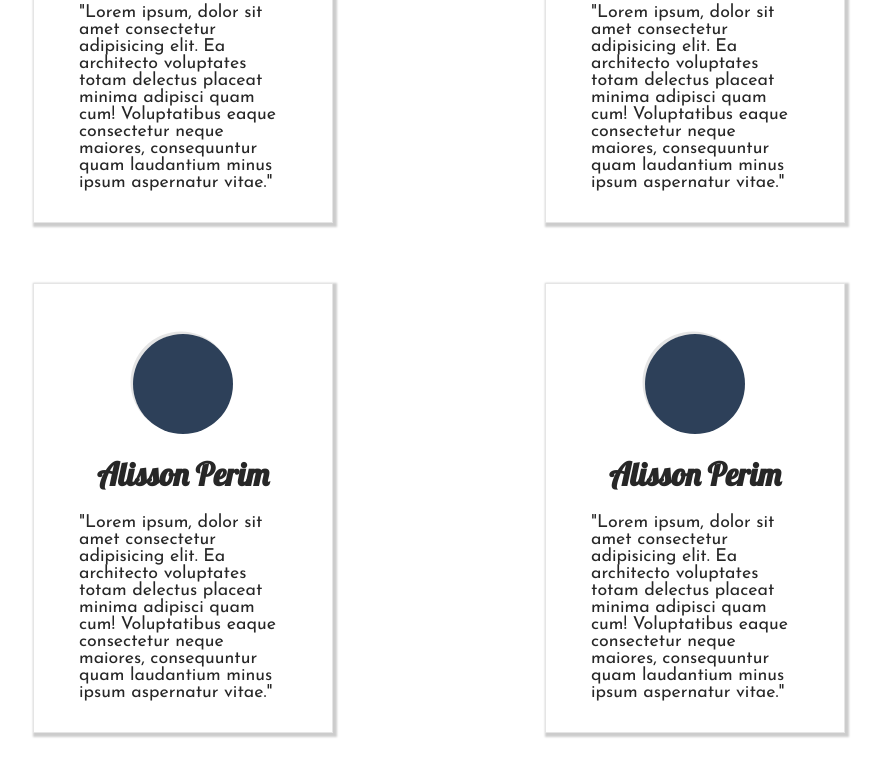
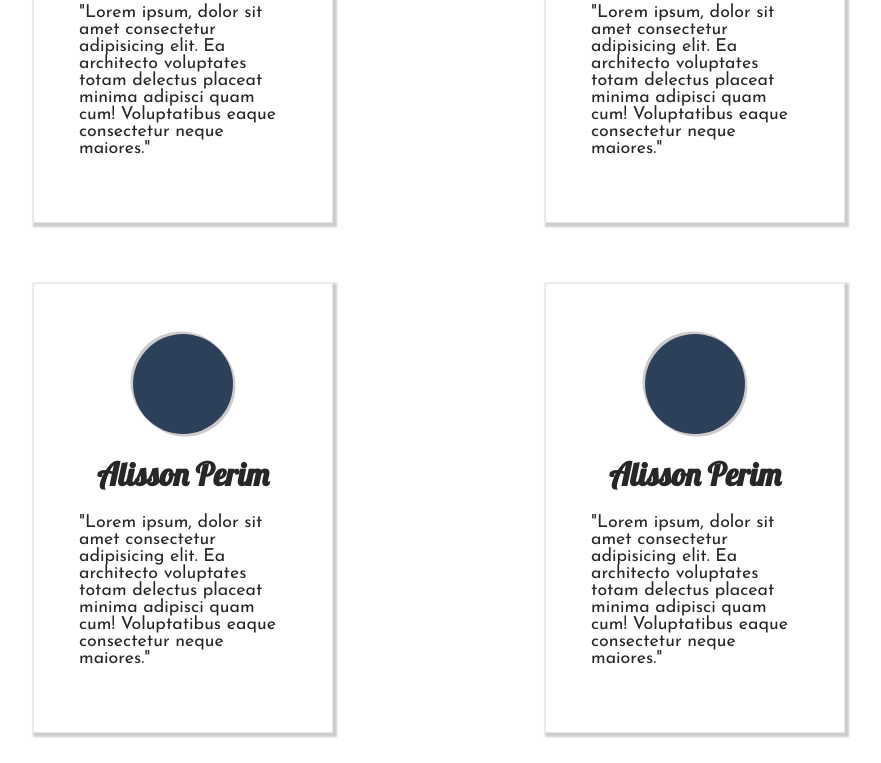
Before and after one commit to alissonperim/html_css_js, a plain HTML site: page CardsComments/index.html in a window 1280 px wide. Shown: the part 257-1020 px from the top of the page, without its empty margins (201-1082 px from the left). Drawn offline with Linux system fonts and the light colour scheme.

Commit message:
Pequenas alterações no CSS

```diff
--- a/CardsComments/css/cards.css
+++ b/CardsComments/css/cards.css
@@ -39,8 +39,8 @@
     background-color:var(--azul-escuro);
     margin: 50px auto 0 auto;
     border-radius: 50%;
-    box-shadow: 2px 2px 0.5px 0.5px rgba(0, 0, 0, 0.1);
-    box-shadow: -2px -2px 0.5px 0.5px rgba(0, 0, 0, 0.1);
+    box-shadow: 2px 2px 0.5px 0.5px rgba(0, 0, 0, 0.2),
+                -2px -2px 0.5px 0.5px rgba(0, 0, 0, 0.2);
 }
 
 .autor{
--- a/CardsComments/index.html
+++ b/CardsComments/index.html
@@ -23,9 +23,7 @@
                         <p>"Lorem ipsum, dolor sit amet consectetur
                             adipisicing elit. Ea architecto voluptates
                             totam delectus placeat minima adipisci quam cum!
-                            Voluptatibus eaque consectetur neque maiores,
-                            consequuntur quam laudantium minus ipsum
-                            aspernatur vitae."
+                            Voluptatibus eaque consectetur neque maiores."
                         </p>
                     </div>
                 </div>
@@ -37,9 +35,7 @@
                         <p>"Lorem ipsum, dolor sit amet consectetur
                             adipisicing elit. Ea architecto voluptates
                             totam delectus placeat minima adipisci quam cum!
-                            Voluptatibus eaque consectetur neque maiores,
-                            consequuntur quam laudantium minus ipsum
-                            aspernatur vitae."
+                            Voluptatibus eaque consectetur neque maiores."
                         </p>
                     </div>
                 </div>
@@ -51,9 +47,7 @@
                         <p>"Lorem ipsum, dolor sit amet consectetur
                             adipisicing elit. Ea architecto voluptates
                             totam delectus placeat minima adipisci quam cum!
-                            Voluptatibus eaque consectetur neque maiores,
-                            consequuntur quam laudantium minus ipsum
-                            aspernatur vitae."
+                            Voluptatibus eaque consectetur neque maiores."
                         </p>
                     </div>
                 </div>
@@ -65,9 +59,7 @@
                         <p>"Lorem ipsum, dolor sit amet consectetur
                             adipisicing elit. Ea architecto voluptates
                             totam delectus placeat minima adipisci quam cum!
-                            Voluptatibus eaque consectetur neque maiores,
-                            consequuntur quam laudantium minus ipsum
-                            aspernatur vitae."
+                            Voluptatibus eaque consectetur neque maiores."
                         </p>
                     </div>
                 </div>
```
